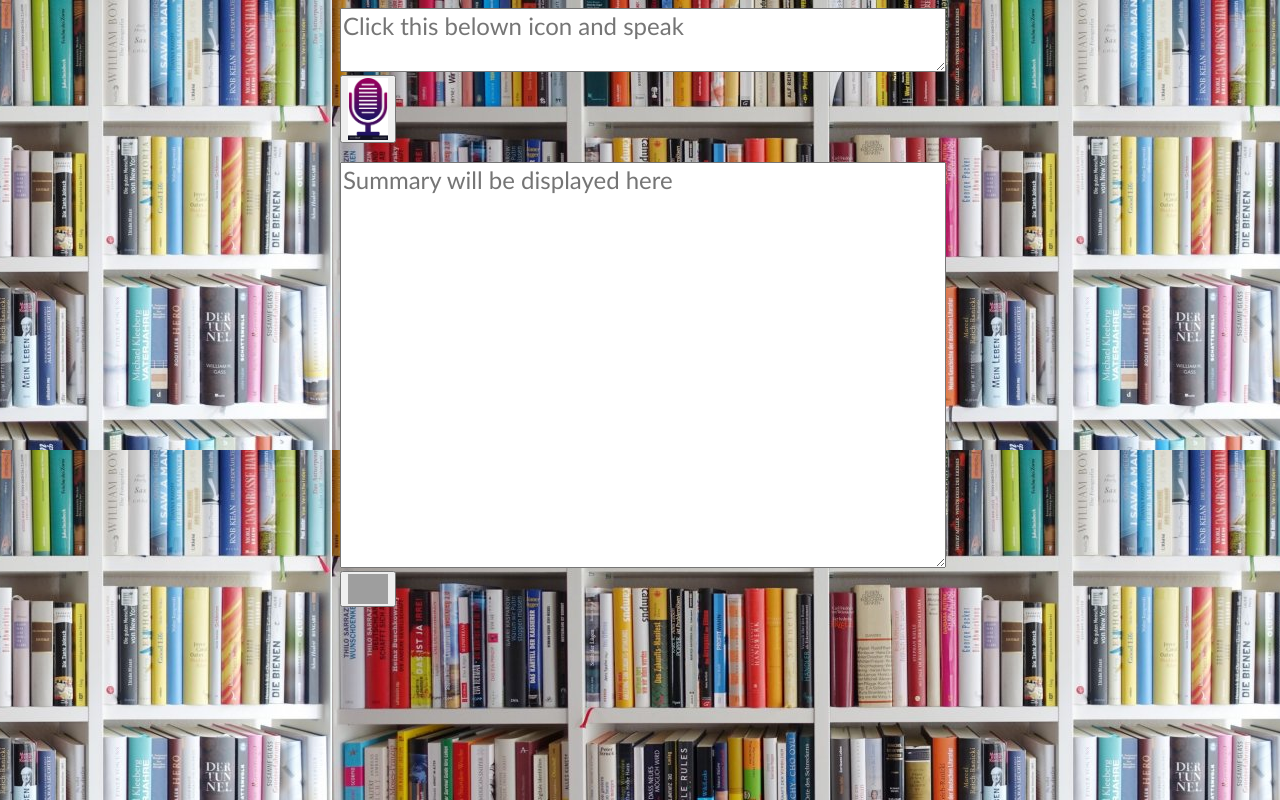
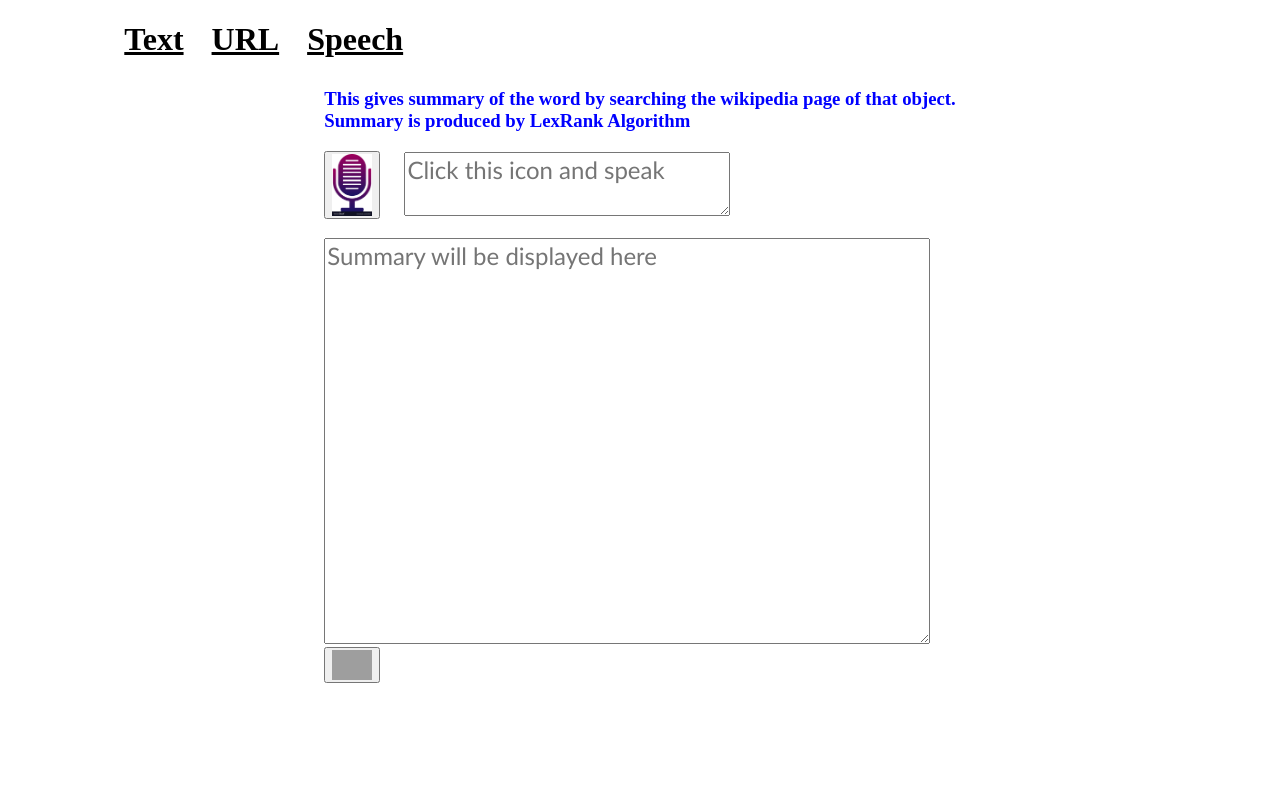
Before and after one commit to naman99lalit/SummarizerBot, a Flask app: page /speech_con in a window 1280 px wide. Run offline with Flask 2, Linux system fonts and the light colour scheme; some libraries are stand-ins or nearby versions; grey boxes are pictures that could not be loaded.

Commit message:
Modified Speech Recognition

```diff
--- a/internet_conn.py
+++ b/internet_conn.py
@@ -60,11 +60,11 @@ class NYTAggregator:
 def get_gkg(query):
     print ("inside get_news of get_gkg")
     try:
-        s = _wk.summary(query, sentences = 5)
-        for x in _findall("\(.*\)", s):
-            s = s.replace(x, "")
-        return s
-    except (_wk.DisambiguationError, e):
+        page_object = _wk.page(query)
+        s = page_object.content
+        summ = summ_from_text(s)
+        return summ
+    except (_wk.DisambiguationError,e):
         return False
 
 
--- a/templates/speech_inpt.html
+++ b/templates/speech_inpt.html
@@ -4,21 +4,8 @@
         <meta http-equiv="Content-Type" content="text/html; charset=UTF-8">
         <script src="http://ajax.googleapis.com/ajax/libs/jquery/1.7.1/jquery.min.js" type="text/javascript">
         </script>
-    <script>var synth = window.speechSynthesis;</script>
+        <script> var synth = window.speechSynthesis;</script>
         <style>
-        .bgimg-1 {
-        position: relative;
-        opacity: 0.65;
-        background-attachment: fixed;
-        background-position: center;
-        background-repeat: no-repeat;
-        background-size: cover;
-
-        }
-        body {
-        background-image: url("/static/pic2.jpg");
-        min-height: 100%;
-        }
             .speech {
                 border: 0px solid #DDD;
                 width: 600px;
@@ -26,7 +13,6 @@
                 margin: 0;
                 font-family: "Calibri";
             }
-
             .speech input {
                 border: 1;
                 width: 240px;
@@ -40,16 +26,30 @@
             }
         </style>
     </head>
+    <h1>
+        <div class="topnav container" style="text-align:left; margin-left: -200px; margin-right: 100px; padding:25 ">
 
-<body bgcolor="#e2e2e2">
-<div class="bigimg-1">
+            <a style="color: black; margin-right: 20px;" href="/text_con">Text</a>
+            <a style="color: black; margin-right: 20px;" href="/url_con">URL</a>
+            <a style="color: black; margin-right: 20px;" href="/speech_con">Speech</a>
 
+        </div>
+
+    </h1>
+    <body>
+        <div>
+            <div style="margin-top: 30px;">
+                <h3 style="color: blue;">This gives summary of the word by searching the wikipedia page of that object. <br> Summary is produced by LexRank Algorithm</h3>
+            </div>
             <div class="speech">
 
-            <textarea style="width: 600px;font-family: Calibri;font-size:x-large" name="q" id="transcript"
-                      placeholder="Click this belown icon and speak" rows="2" readonly="True"></textarea>
-            <br>
+                    <div style="display: inline; margin-right: 20px;">
                         <button id="btn_query" onclick="startDictation()"><img src="../static/microphone.jpg"></button>
+                    </div>
+                    <div style="display: inline">
+                        <textarea style="width: 320px;font-family: Calibri; font-size:x-large;" name="q" id="transcript"
+                            placeholder="Click this icon and speak" rows="2" readonly="True"></textarea>
+                    </div>
                     <img src="static/loader.gif" width="100px" align="left" style="float: left" hidden="True" id="loader" />
                     <br><br>
 
```
Also changed, not shown: speechrecgn.py (added, +26 -0 lines), test.py (added, +8 -0 lines). Lines whose indentation alone changed are shown as unchanged.
